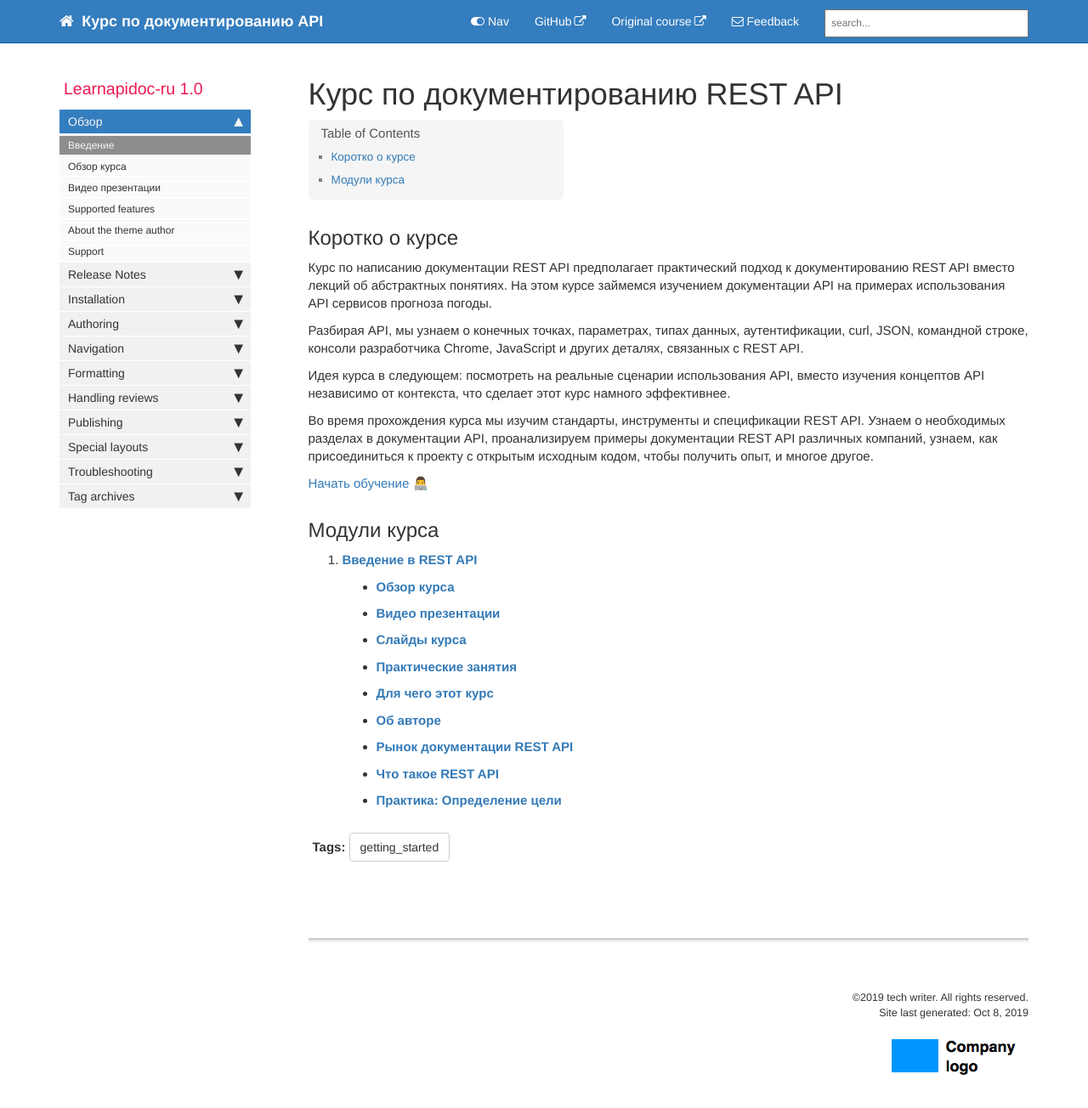
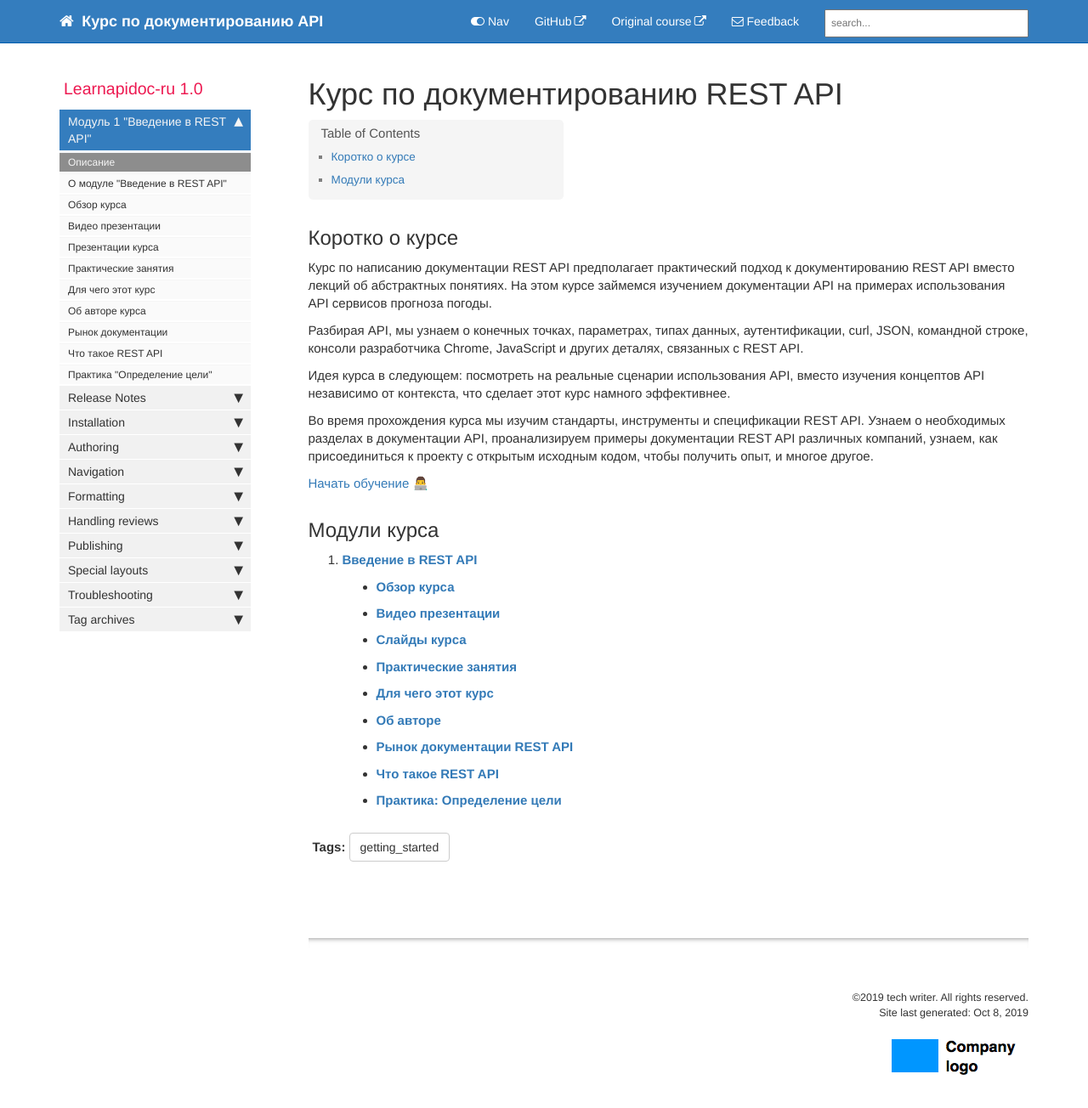
Before and after one commit to Starkovden/Starkovden.github.io, a Jekyll site: the page built from index.md, in a window 1280 px wide and 1341 px high. Shown: the top 1304 px of the window at 85% size. Built offline with Jekyll 4.4.1, drawn with Linux system fonts in a browser that asks for light colours; nearby versions of some CDN libraries; comment, search, counter and statistics services are not loaded.

Commit message:
оглавление первого модуля

```diff
--- a/_data/sidebars/mydoc_sidebar.yml
+++ b/_data/sidebars/mydoc_sidebar.yml
@@ -19,14 +19,18 @@ entries:
       output: pdf
       type: frontmatter
 
-  - title: Обзор
+  - title: Модуль 1 "Введение в REST API"
     output: web, pdf
     folderitems:
 
-    - title: Введение
+    - title: Описание
       url: /index.html
       output: web, pdf
       type: homepage
+
+    - title: О модуле "Введение в REST API"
+      url: /about-firt-module.md
+      output: web, pdf
 
     - title: Обзор курса
       url: /course-overview.html
@@ -36,16 +40,32 @@ entries:
       url: /video-presentations.html
       output: web, pdf
 
-    - title: Supported features
-      url: /mydoc_supported_features.html
+    - title: Презентации курса
+      url: /course-slides.html
       output: web, pdf
 
-    - title: About the theme author
-      url: /mydoc_about.html
+    - title: Практические занятия
+      url: /workshop-activities.html
       output: web, pdf
 
-    - title: Support
-      url: /mydoc_support.html
+    - title: Для чего этот курс
+      url: /what-for-this-course.html
+      output: web, pdf
+
+    - title: Об авторе курса
+      url: /about-the-author.html
+      output: web, pdf
+
+    - title: Рынок документации
+      url: /api-doc-market.html
+      output: web, pdf
+
+    - title: Что такое REST API
+      url: /what-is-rest-api.html
+      output: web, pdf
+
+    - title: Практика "Определение цели"
+      url: /identify-goals.html
       output: web, pdf
 
   - title: Release Notes
```
